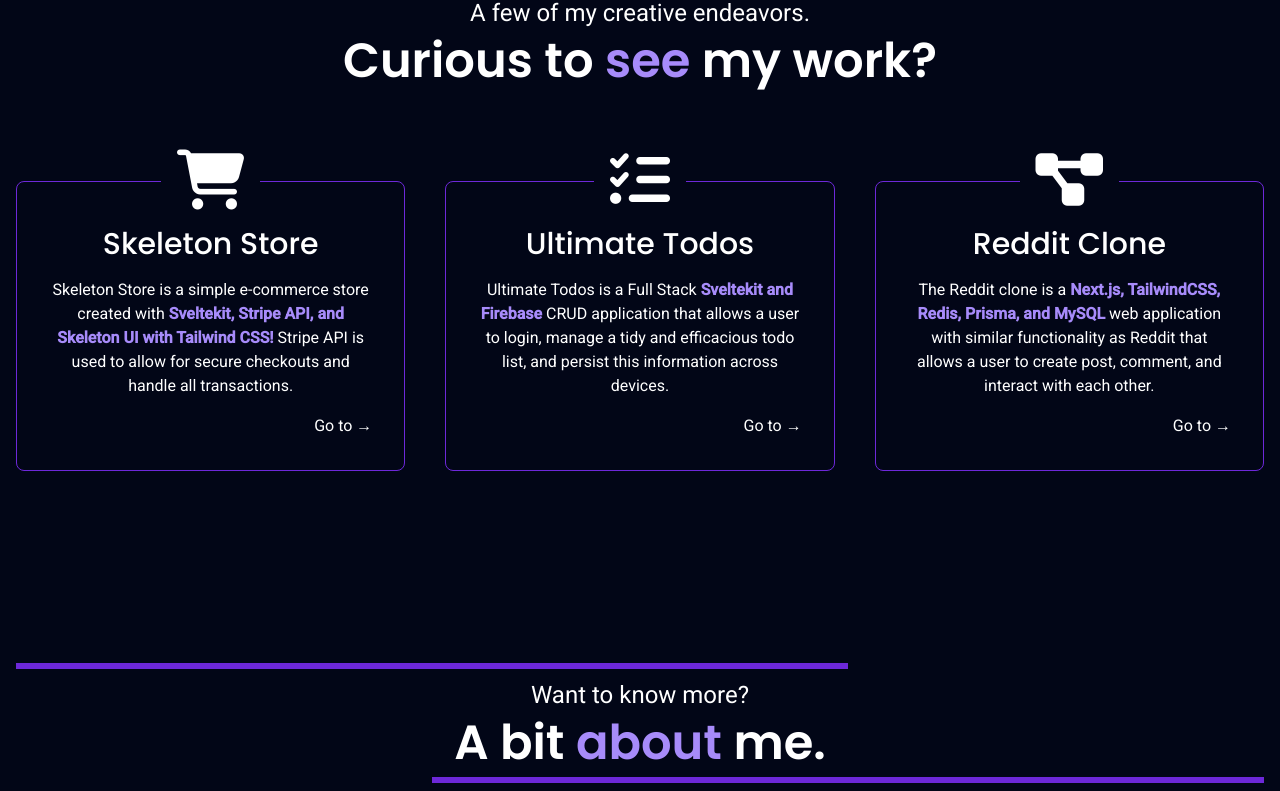
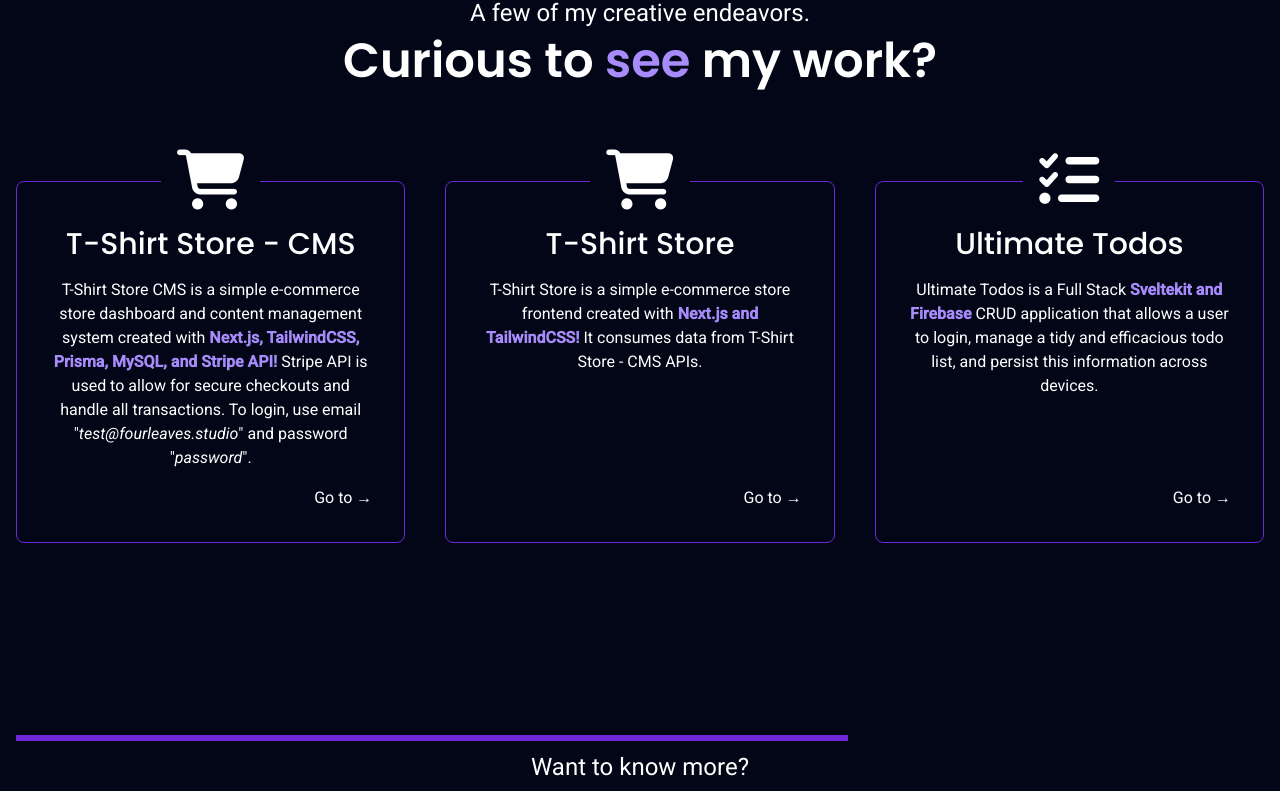
Before and after one commit to tigaron/portofolio-svelte, a SvelteKit app: page / in a window 1280 px wide. Shown: the part 868-1659 px from the top of the page. Built offline with nearby package versions, Linux system fonts and the light colour scheme.

Commit message:
fix: update projects

```diff
--- a/src/components/Main.svelte
+++ b/src/components/Main.svelte
@@ -4,11 +4,18 @@
 
 	let steps = [
 		{
-			name: 'Skeleton Store',
+			name: 'T-Shirt Store - CMS',
 			icon: 'fa-solid fa-cart-shopping',
-			href: '#store',
+			href: 'https://store-admin.fourleaves.studio/',
 			content:
-				'<p>Skeleton Store is a simple e-commerce store created with <strong class="text-violet-400">Sveltekit, Stripe API, and Skeleton UI with Tailwind CSS!</strong> Stripe API is used to allow for secure checkouts and handle all transactions.</p>'
+				'<p>T-Shirt Store CMS is a simple e-commerce store dashboard and content management system created with <strong class="text-violet-400">Next.js, TailwindCSS, Prisma, MySQL, and Stripe API!</strong> Stripe API is used to allow for secure checkouts and handle all transactions. To login, use email "<em>test@fourleaves.studio</em>" and password "<em>password</em>".</p>'
+		},
+		{
+			name: 'T-Shirt Store',
+			icon: 'fa-solid fa-cart-shopping',
+			href: 'https://store-front.fourleaves.studio/',
+			content:
+				'<p>T-Shirt Store is a simple e-commerce store frontend created with <strong class="text-violet-400">Next.js and TailwindCSS!</strong> It consumes data from T-Shirt Store - CMS APIs.</p>'
 		},
 		{
 			name: 'Ultimate Todos',
@@ -17,13 +24,6 @@
 			content:
 				'<p>Ultimate Todos is a Full Stack <strong class="text-violet-400">Sveltekit and Firebase</strong> CRUD application that allows a user to login, manage a tidy and efficacious todo list, and persist this information across devices.</p>'
 		},
-		{
-			name: 'Reddit Clone',
-			icon: 'fa-solid fa-diagram-project',
-			href: '#reddit',
-			content:
-				'<p>The Reddit clone is a <strong class="text-violet-400">Next.js, TailwindCSS, Redis, Prisma, and MySQL</strong> web application with similar functionality as Reddit that allows a user to create post, comment, and interact with each other.</p>'
-		}
 	];
 
 	let abouts = [
```
